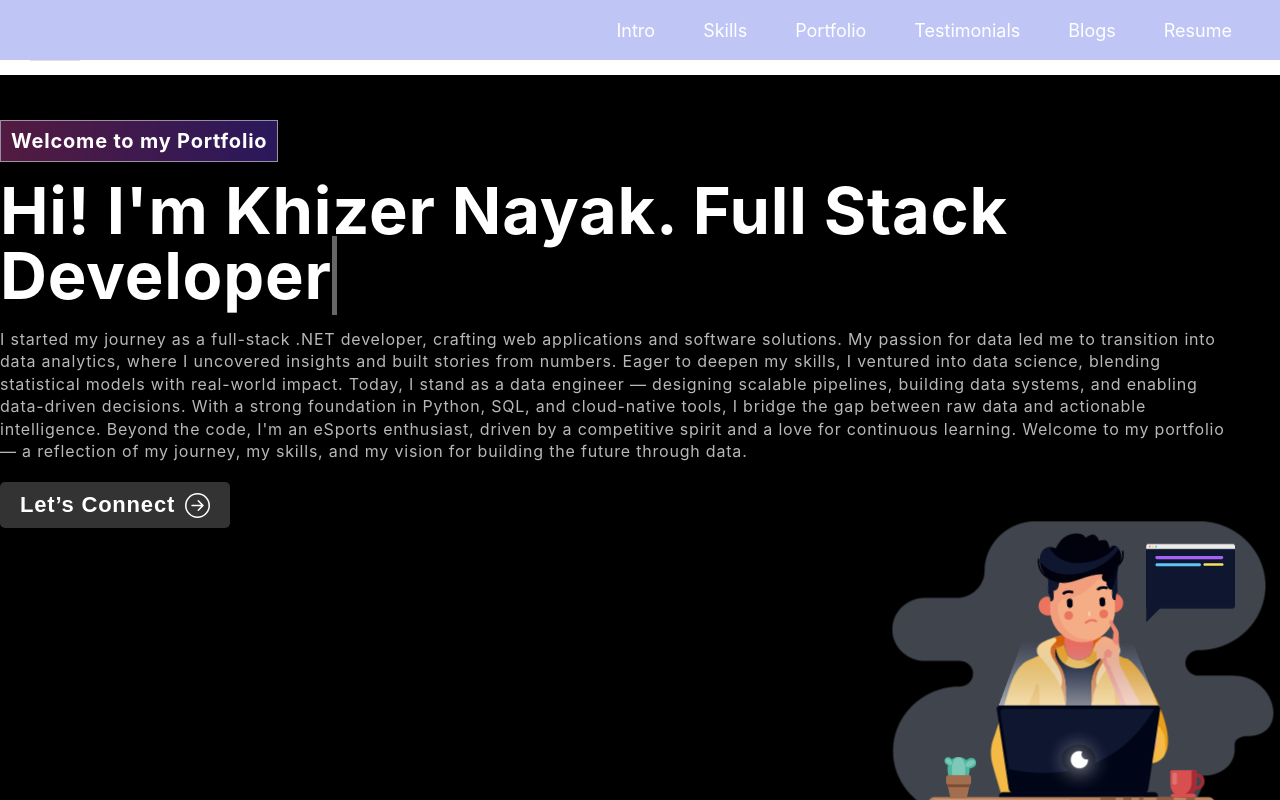
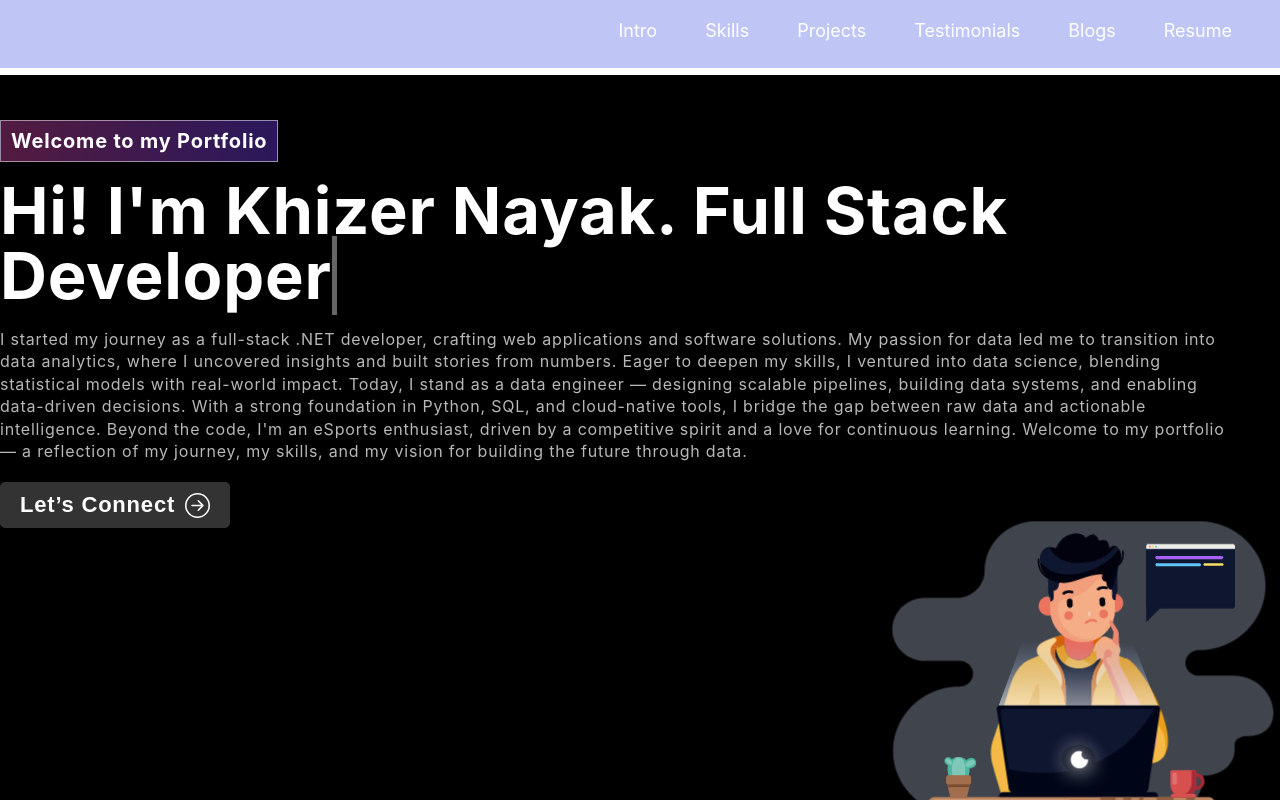
Before and after one commit to KhizerNayak/portfolio, a React (Create React App) app: page / in a window 1280 px wide. Built offline with nearby package versions, Linux system fonts and the light colour scheme.

Commit message:
update and optimize

```diff
--- a/src/components/Nav/Nav.js
+++ b/src/components/Nav/Nav.js
@@ -14,7 +14,7 @@ const NavBar = ({ onToggleMenu }) => {
   const list = [
     { name: "Intro", id: "intro" },
     { name: "Skills", id: "skill" },
-    { name: "Portfolio", id: "projects" },
+    { name: "Projects", id: "projects" },
     { name: "Testimonials", id: "testimonials" },
     { name: "Blogs", id: "blogs" },
     { name: "Resume", id: "resume" }
--- a/src/cssFold/Nav.css
+++ b/src/cssFold/Nav.css
@@ -5,7 +5,7 @@
   padding: 0 1rem;
   position: fixed;
   width: 100%;
-  top: 0;
+  /* top: 0; */
   left: 0;
   z-index: 9999;
   display: flex;
--- a/src/cssFold/blogs.css
+++ b/src/cssFold/blogs.css
@@ -2,7 +2,7 @@
 
 .blogs-section {
   padding: 60px 0;
-  background-color: #f5f5f5;
+  /* background-color: #db8484; */
   color: #333;
   text-align: center;
   margin-bottom: 60px; /* Creates space between blogs section and footer */
@@ -27,7 +27,7 @@
 }
 
 .blog-card {
-  background: #fff;
+  background: #da8383;
   padding: 20px;
   border-radius: 10px;
   text-align: center;
```
Also changed, not shown: 1 other file (tests, documents, lock files or other folders).
